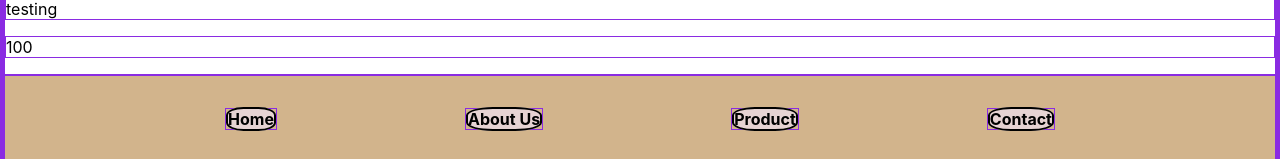
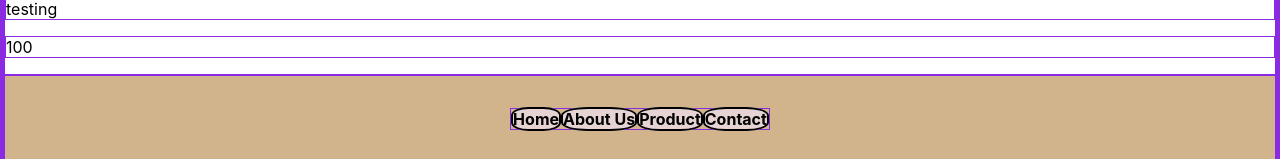
Before and after one commit to thanksgiving-break/MakingYourOwnSite, a React (Create React App) app in the folder sitemaker/: page / in a window 1280 px wide. Shown: the part 793-952 px from the top of the page. Built offline with nearby package versions, Linux system fonts and the light colour scheme.

Commit message:
fixed nav part in footer

```diff
--- a/sitemaker/src/Footer.js
+++ b/sitemaker/src/Footer.js
@@ -8,15 +8,15 @@ function Footer(props) {
 
   return (
     <div className="foot">
-      {filteredNav.map((item, index) => {
-        return (
-          <nav>
+      <nav>
+        {filteredNav.map((item, index) => {
+          return (
             <a href=".#" key={index}>
               {item.link}
             </a>
-          </nav>
-        );
-      })}
+          );
+        })}
+      </nav>
     </div>
   );
 }
```
